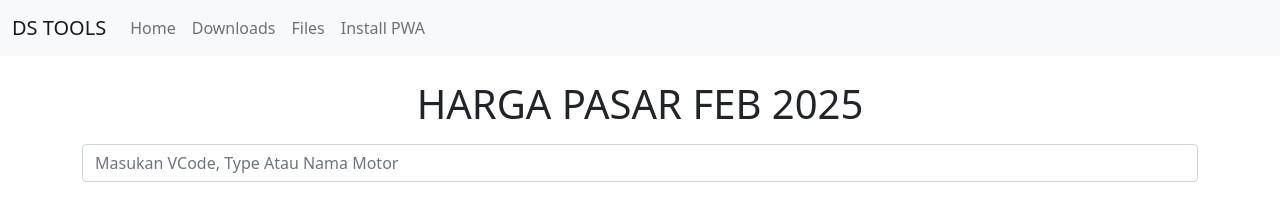
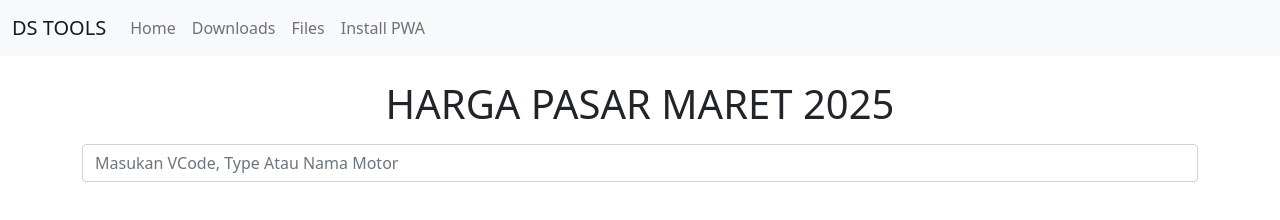
Before and after one commit to danisyam095/hargapasar, a plain HTML site: page index.html in a window 1280 px wide. Drawn offline with Linux system fonts and the light colour scheme.

Commit message:
update index.html

```diff
--- a/index.html
+++ b/index.html
@@ -33,7 +33,7 @@
         </nav>
 
         <main class="container d-flex flex-column gap-2 mt-4">
-            <h1 class="text-center">HARGA PASAR FEB 2025</h1>
+            <h1 class="text-center">HARGA PASAR MARET 2025</h1>
             <input class="form-control" type="search" placeholder="Masukan VCode, Type Atau Nama Motor" id="search-input">
             <section id="results" class="container d-flex flex-column gap-2 mt-4"></section>
         </main>
```
